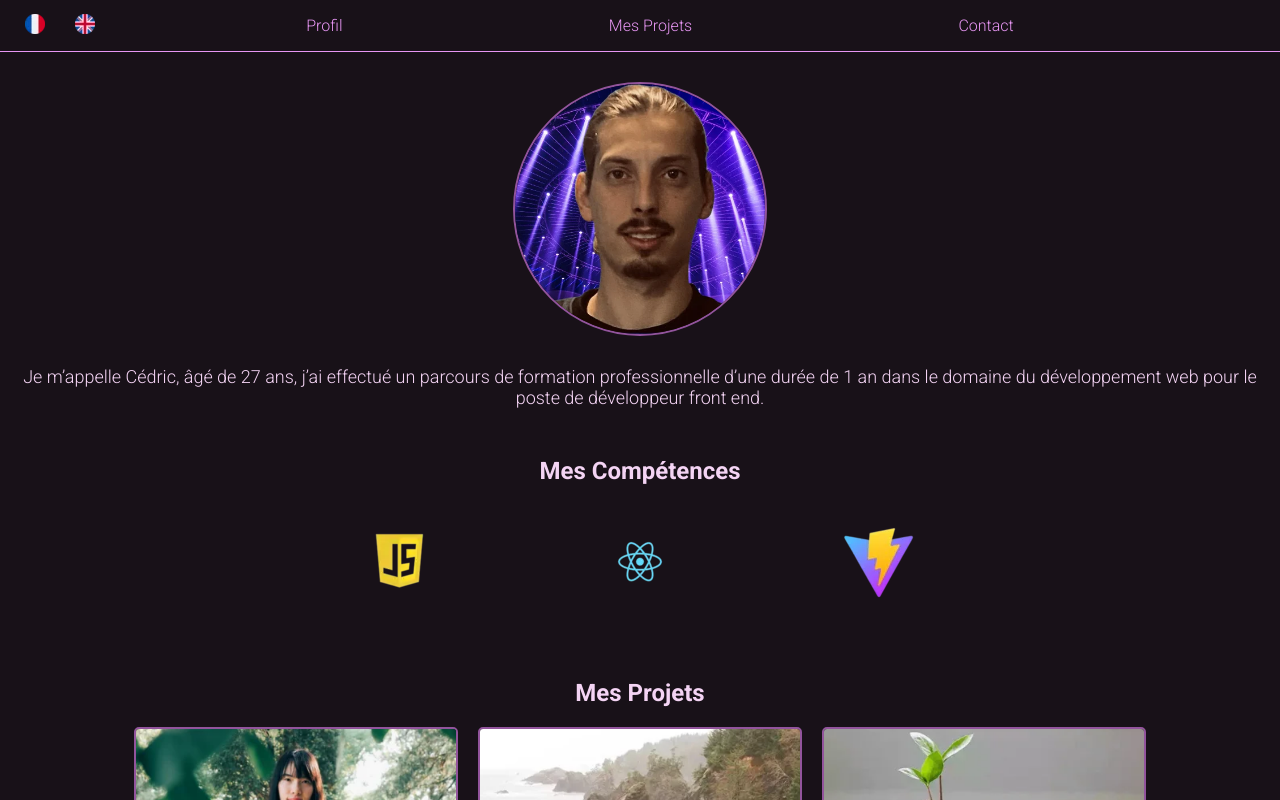
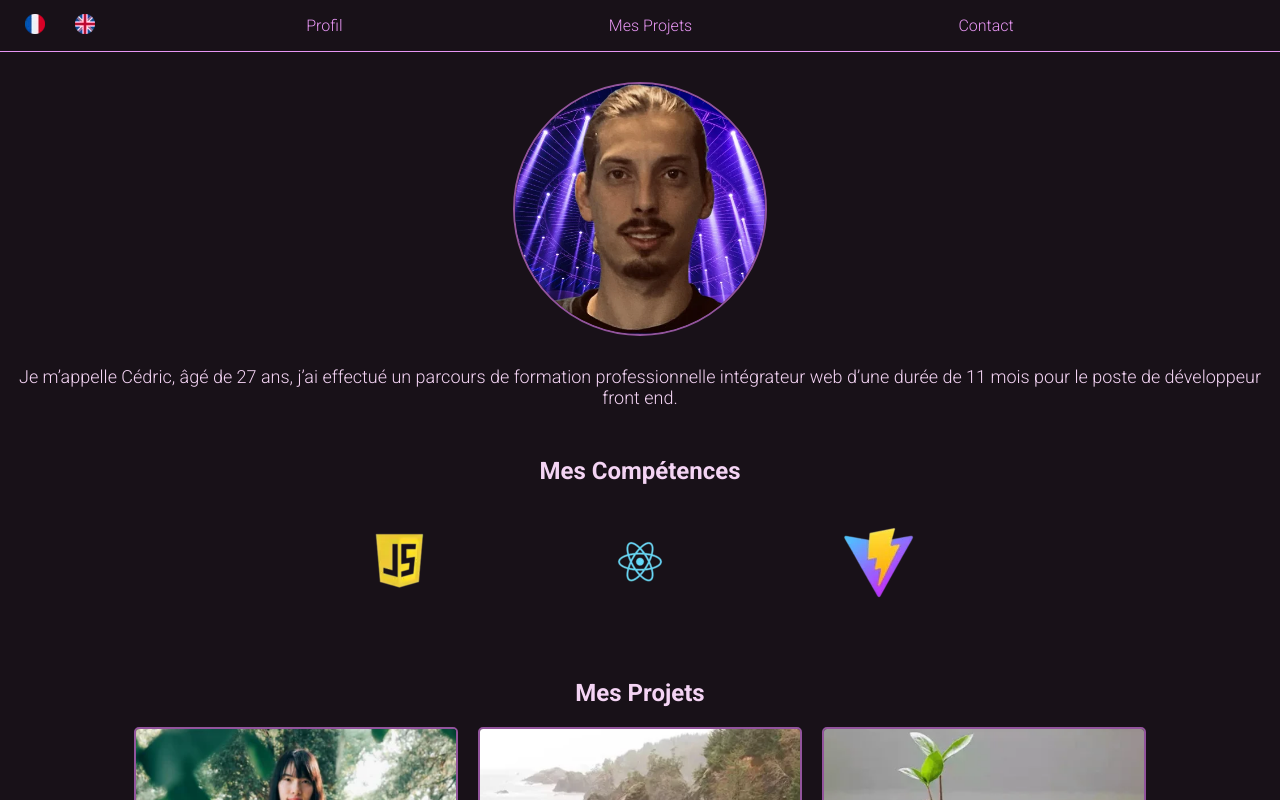
Before and after one commit to cedric-developpeur-web/ReactVite_Portfolio, a React (Vite) app in the folder front_end/: page / in a window 1280 px wide. Shown: the top 800 px of the page. Built offline with nearby package versions, Linux system fonts and the light colour scheme.

Commit message:
modification json + scss

```diff
--- a/front_end/src/component/footer/footer.scss
+++ b/front_end/src/component/footer/footer.scss
@@ -47,6 +47,7 @@ footer {
         &:hover {
           cursor: pointer;
           text-decoration: underline;
+          color: $color_text;
         }
       }
     }
--- a/front_end/src/scss/global.scss
+++ b/front_end/src/scss/global.scss
@@ -27,9 +27,3 @@ h2 {
 p {
   line-height: 25px;
 }
-
-// version tablette
-// @media screen and (min-width:767px) {}
-
-// version desktop
-// @media screen and (min-width:1024px) {}
--- a/front_end/src/traductor/en.json
+++ b/front_end/src/traductor/en.json
@@ -5,7 +5,7 @@
       "title3": "Contact"
     },
     "presentation":{
-     "description": "My name is Cédric, I'm 27 years old and I've completed a 1-year vocational training course in web development to become a front-end developer."
+     "description": "My name's Cédric, I'm 27 years old and I've just completed an 11-month web integrator training course to become a front-end developer."
     },
     "competence":{
       "description":"Skills"
--- a/front_end/src/traductor/fr.json
+++ b/front_end/src/traductor/fr.json
@@ -5,7 +5,7 @@
       "title3": "Contact"
     },
     "presentation":{
-     "description": "Je m’appelle Cédric, âgé de 27 ans, j’ai effectué un parcours de formation professionnelle d’une durée de 1 an dans le domaine du développement web pour le poste de développeur front end."
+     "description": "Je m’appelle Cédric, âgé de 27 ans, j’ai effectué un parcours de formation professionnelle intégrateur web d’une durée de 11 mois pour le poste de développeur front end."
     },
     "competence":{
       "description":"Mes Compétences"
```
